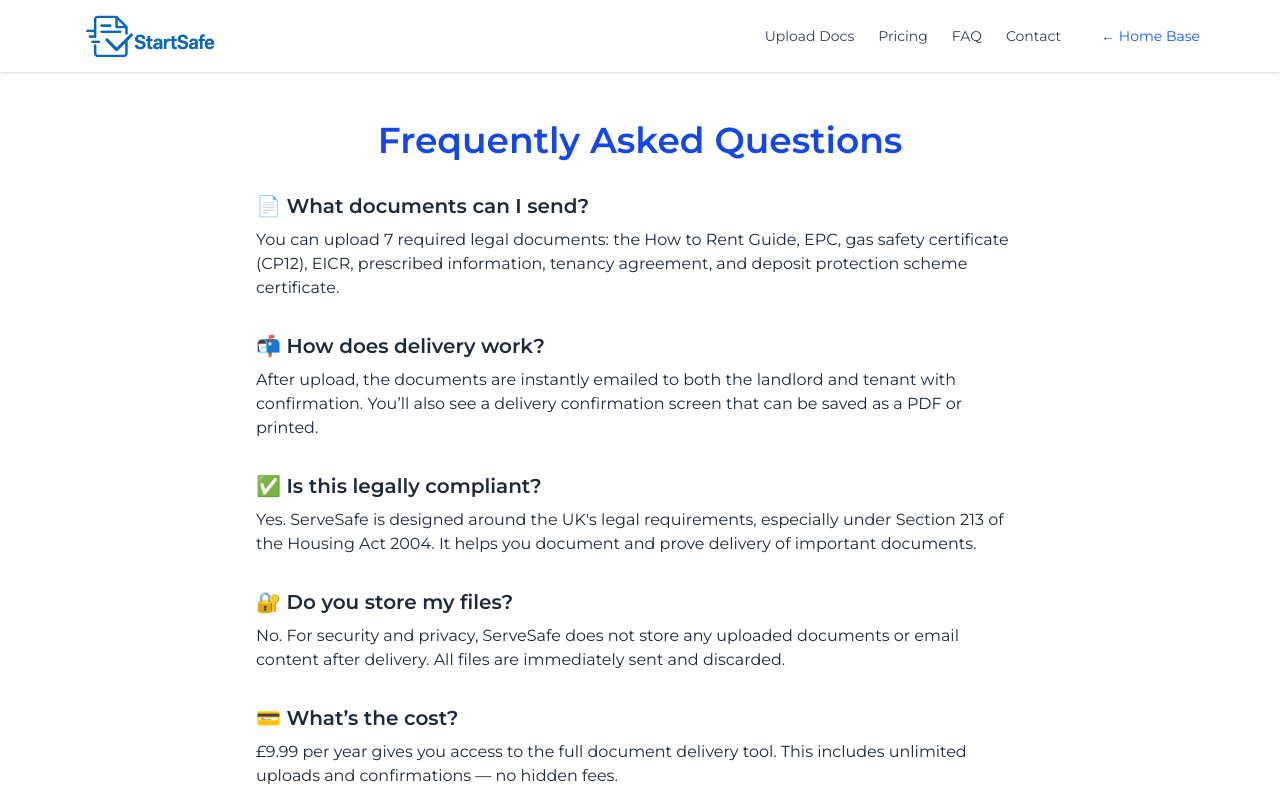
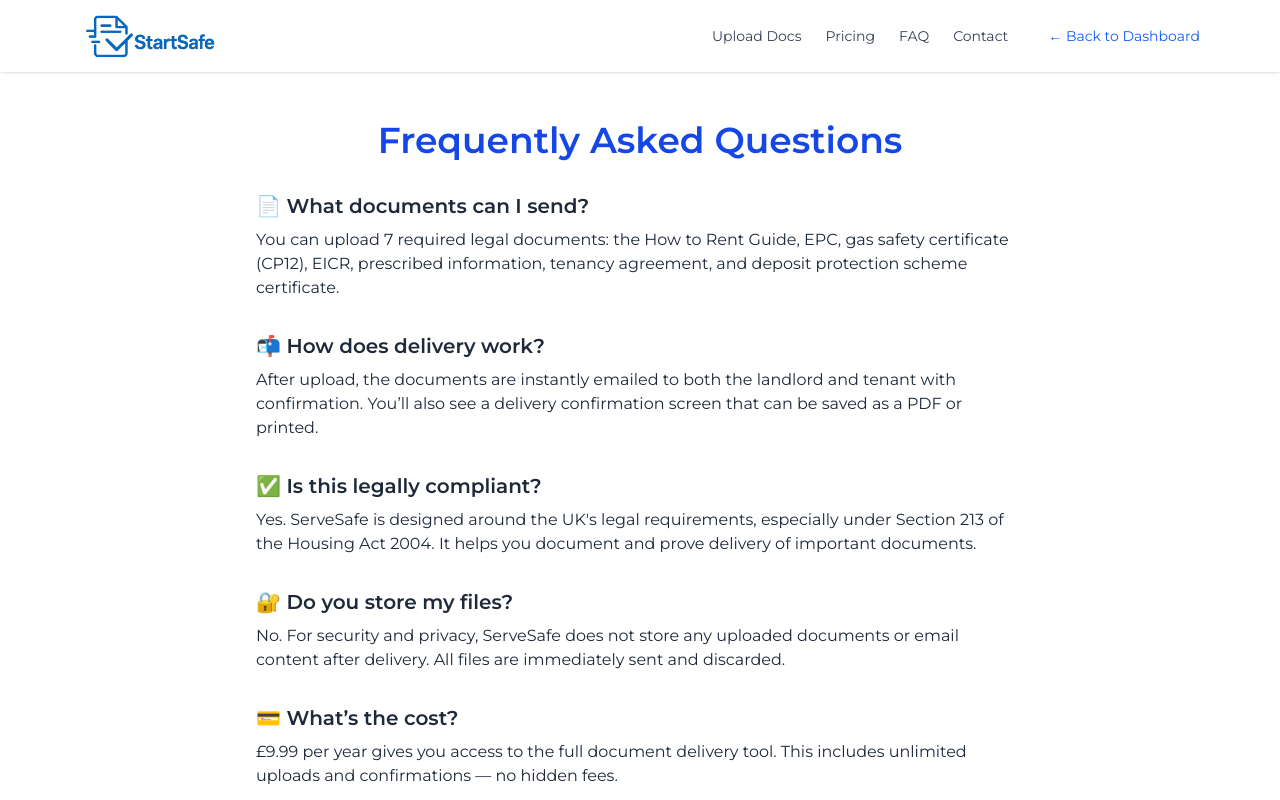
Before and after one commit to RobertMcCarthy1999/serve-safe, a Next.js app: page /faq in a window 1280 px wide. Shown: the top 800 px of the page. Built offline with nearby package versions, Linux system fonts and the light colour scheme.

Commit message:
Fix: reverted button text to 'Back to Dashboard'

```diff
--- a/src/app/components/NavBar.js
+++ b/src/app/components/NavBar.js
@@ -22,7 +22,7 @@ export default function NavBar() {
           <Link href="/pricing" className="text-gray-700 hover:text-blue-600">Pricing</Link>
           <Link href="/faq" className="text-gray-700 hover:text-blue-600">FAQ</Link>
           <Link href="/contact" className="text-gray-700 hover:text-blue-600">Contact</Link>
-          <Link href="/" className="text-blue-600 hover:underline ml-4">← Home Base</Link>
+          <Link href="/" className="text-blue-600 hover:underline ml-4">← Back to Dashboard</Link>
         </div>
 
         {/* Mobile menu button */}
@@ -42,7 +42,7 @@ export default function NavBar() {
           <Link href="/pricing" className="block text-gray-700 hover:text-blue-600">Pricing</Link>
           <Link href="/faq" className="block text-gray-700 hover:text-blue-600">FAQ</Link>
           <Link href="/contact" className="block text-gray-700 hover:text-blue-600">Contact</Link>
-          <Link href="/" className="block text-blue-600 hover:underline">← Home Base</Link>
+          <Link href="/" className="block text-blue-600 hover:underline">← Back to Dashboard</Link>
         </div>
       )}
     </nav>
```
